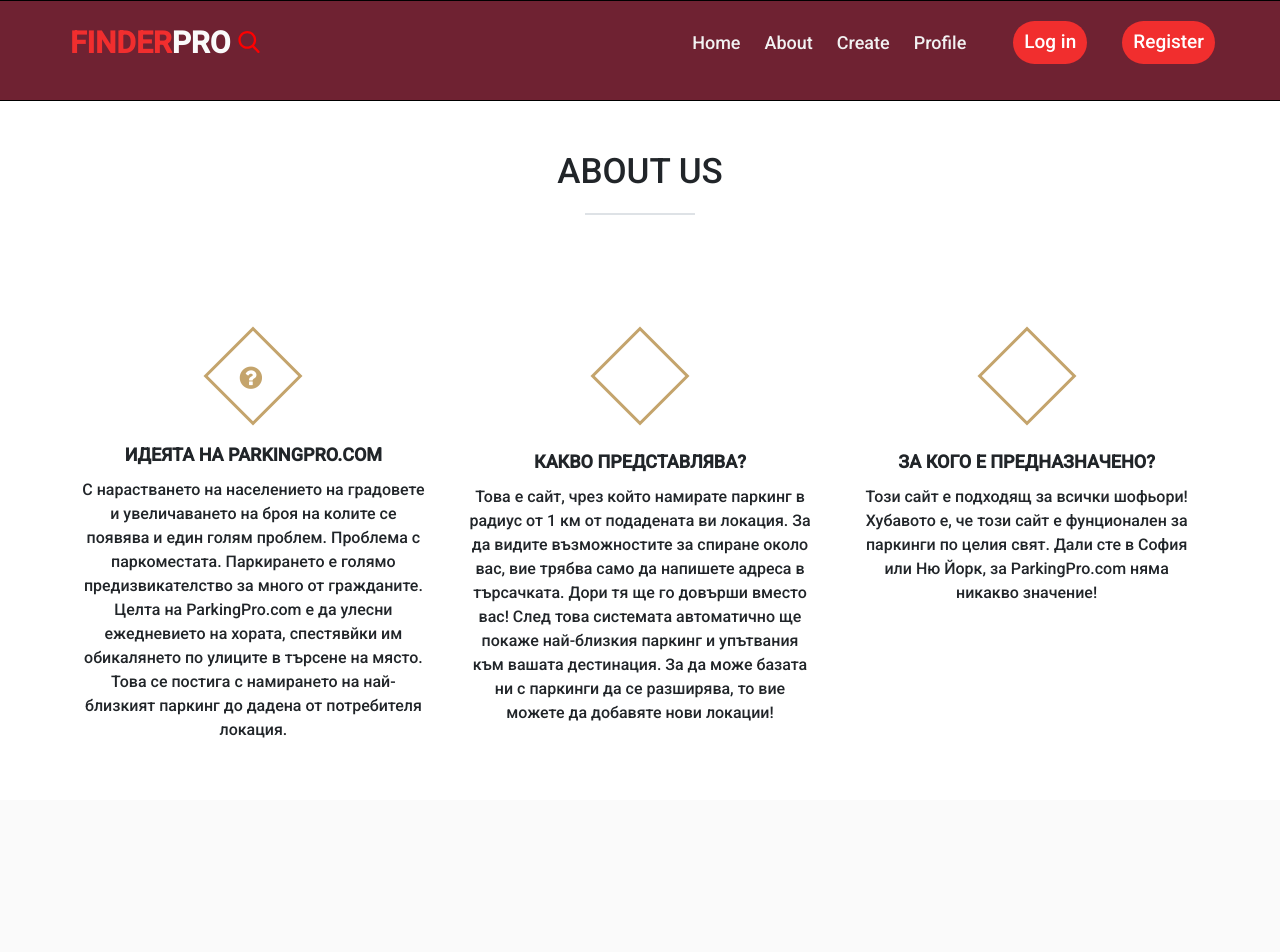
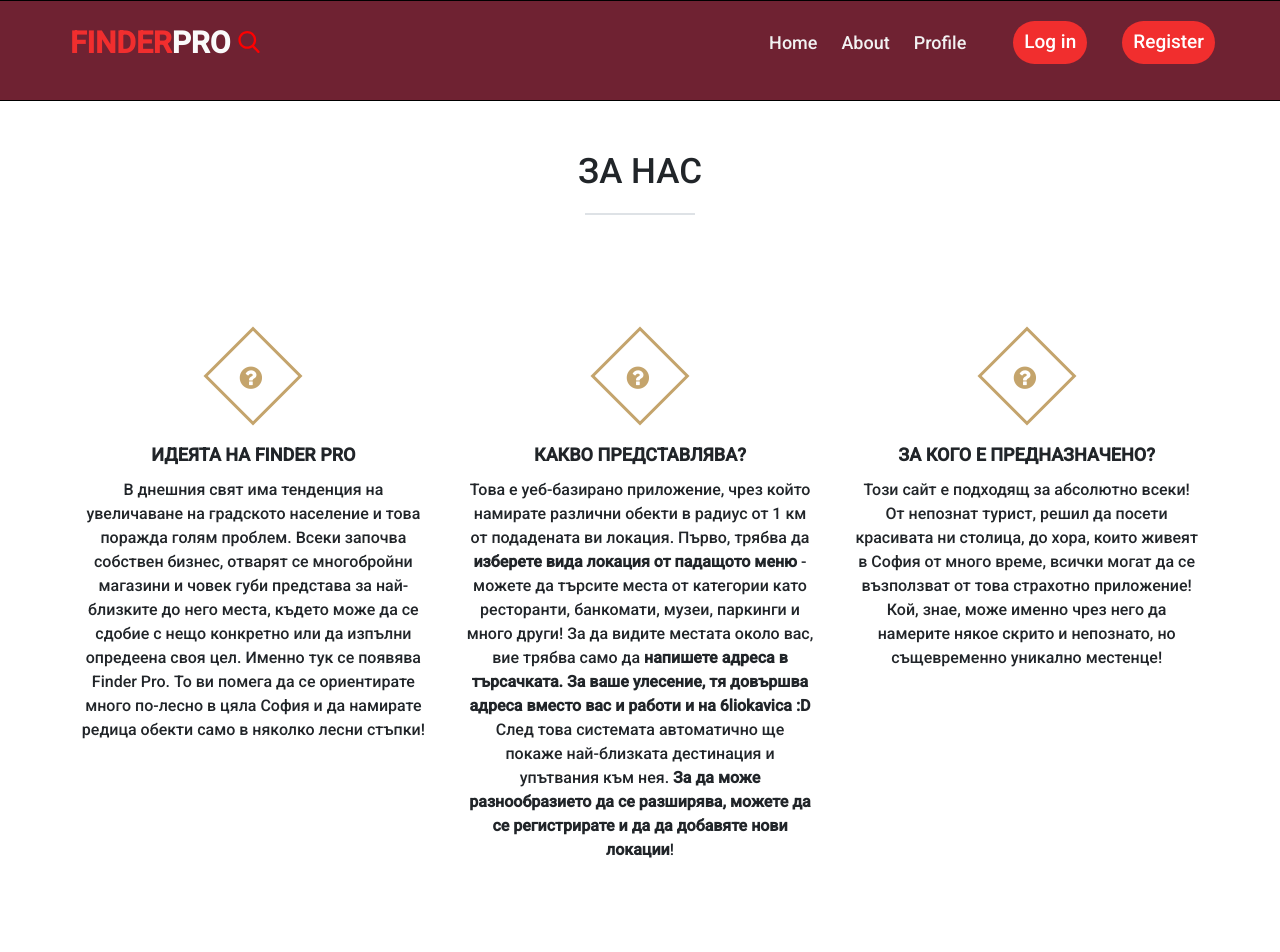
Before and after one commit to zlatililova/TUES_Fest_2021, a Django app: page /about/ in a window 1280 px wide. Before the commit the page ends 738 px from the top, so only its background shows below. Run offline with Django 3.2, Linux system fonts and the light colour scheme; parts of the project's set-up code (start-up, migrations or seed data) failed here and were passed over; some libraries are stand-ins or nearby versions.

Commit message:
Changes in about page

```diff
--- a/finder_pro/board/static/board/about.css
+++ b/finder_pro/board/static/board/about.css
@@ -49,6 +49,7 @@
         display: flex;
         flex-wrap: wrap;
         justify-content: center;
+        padding-bottom: 70px;
       }
 
       .about-title{
--- a/finder_pro/board/templates/about.html
+++ b/finder_pro/board/templates/about.html
@@ -4,7 +4,7 @@
     <div>
         <div class="about-section">
             <div class="inner-width">
-                <h1 class="section-title">About us</h1>
+                <h1 class="section-title">За нас</h1>
                 <div class="border"></div>
                 <div class="about-container">
 
@@ -12,34 +12,39 @@
                         <div class="about-icon">
                             <i class="fa fa-question-circle"></i>
                         </div>
-                        <div class="about-title">Идеята на ParkingPro.com</div>
+                        <div class="about-title">Идеята на Finder Pro</div>
                         <div class="about-desc">
-                            С нарастването на населението на градовете и увеличаването на броя на колите се появява и един голям проблем.
-                            Проблема с паркоместата. Паркирането е голямо предизвикателство за много от гражданите. Целта на ParkingPro.com
-                            е да улесни eжедневието на хората, спестявйки им обикалянето по улиците в търсене на място.
-                            Това се постига с намирането на най-близкият паркинг до дадена от потребителя локация. </div>
+                            В днешния свят има тенденция на увеличаване на градското население и това поражда голям проблем. Всеки започва собствен бизнес,
+                            отварят се многобройни магазини и човек губи представа за най-близките до него места, където може да се сдобие с нещо конкретно или
+                            да изпълни опредеена своя цел. Именно тук се появява Finder Pro. То ви помега да се ориентирате много по-лесно в цяла София и да намирате
+                            редица обекти само в няколко лесни стъпки!
+                            </div>
                     </div>
 
                     <div class="about-box">
                         <div class="about-icon">
-                            <i class="fas fa-map-marker-alt"></i>
+                            <i class="fa fa-question-circle"></i>
                         </div>
                         <div class="about-title">Какво представлява?</div>
                         <div class="about-desc">
-                           Това е сайт, чрез който намирате паркинг в радиус от 1 км от подадената ви локация.
-                        За да видите възможностите за спиране около вас, вие трябва само да напишете адреса в търсачката. Дори тя ще го
-                    довърши вместо вас! След това системата автоматично ще покаже най-близкия паркинг и упътвания към вашата дестинация.
-                    За да може базата ни с паркинги да се разширява, то вие можете да добавяте нови локации!</div>
+                            Това е уеб-базирано приложение, чрез който намирате различни обекти в радиус от 1 км от подадената ви локация.
+                            Първо, трябва да <b> изберете вида локация от падащото меню </b>- можете да търсите места от категории като
+                            ресторанти, банкомати, музеи, паркинги и много други!
+                        За да видите местата около вас, вие трябва само да <b>напишете адреса в търсачката. За ваше улесение, тя довършва адреса
+                        вместо вас и работи и на 6liokavica :D </b>
+                        След това системата автоматично ще покаже най-близката дестинация и упътвания към нея.
+                    <b>За да може разнообразието да се разширява, можете да се регистрирате и да да добавяте нови локации</b>!</div>
                     </div>
 
                     <div class="about-box">
                         <div class="about-icon">
-                            <i class="fas fa-parking"></i></i>
+                            <i class="fa fa-question-circle"></i>
                         </div>
                         <div class="about-title">За кого е предназначено?</div>
                         <div class="about-desc">
-                            Този сайт е подходящ за всички шофьори! Хубавото е, че този сайт е фунционален за паркинги
-                        по целия свят. Дали сте в София или Ню Йорк, за ParkingPro.com няма никакво значение! </div>
+                            Този сайт е подходящ за абсолютно всеки! От непознат турист, решил да посети красивата ни столица, до
+                        хора, които живеят в София от много време, всички могат да се възползват от това страхотно приложение! Кой, знае, може именно
+                    чрез него да намерите някое скрито и непознато, но същевременно уникално местенце!</div>
                     </div>
 
                 </div>
--- a/finder_pro/board/templates/base.html
+++ b/finder_pro/board/templates/base.html
@@ -35,8 +35,6 @@
                     <li><a href="{% url 'about' %}">About</a></li>
                 {% if user.is_authenticated != 0 %}
                     <li><a href="{% url 'create-page' %}">Create</a></li>
-                {% else %}
-                <li><a href="">Create</a></li>
                 {% endif %}
 
 
```
Also changed, not shown: finder_pro/db.sqlite3.
